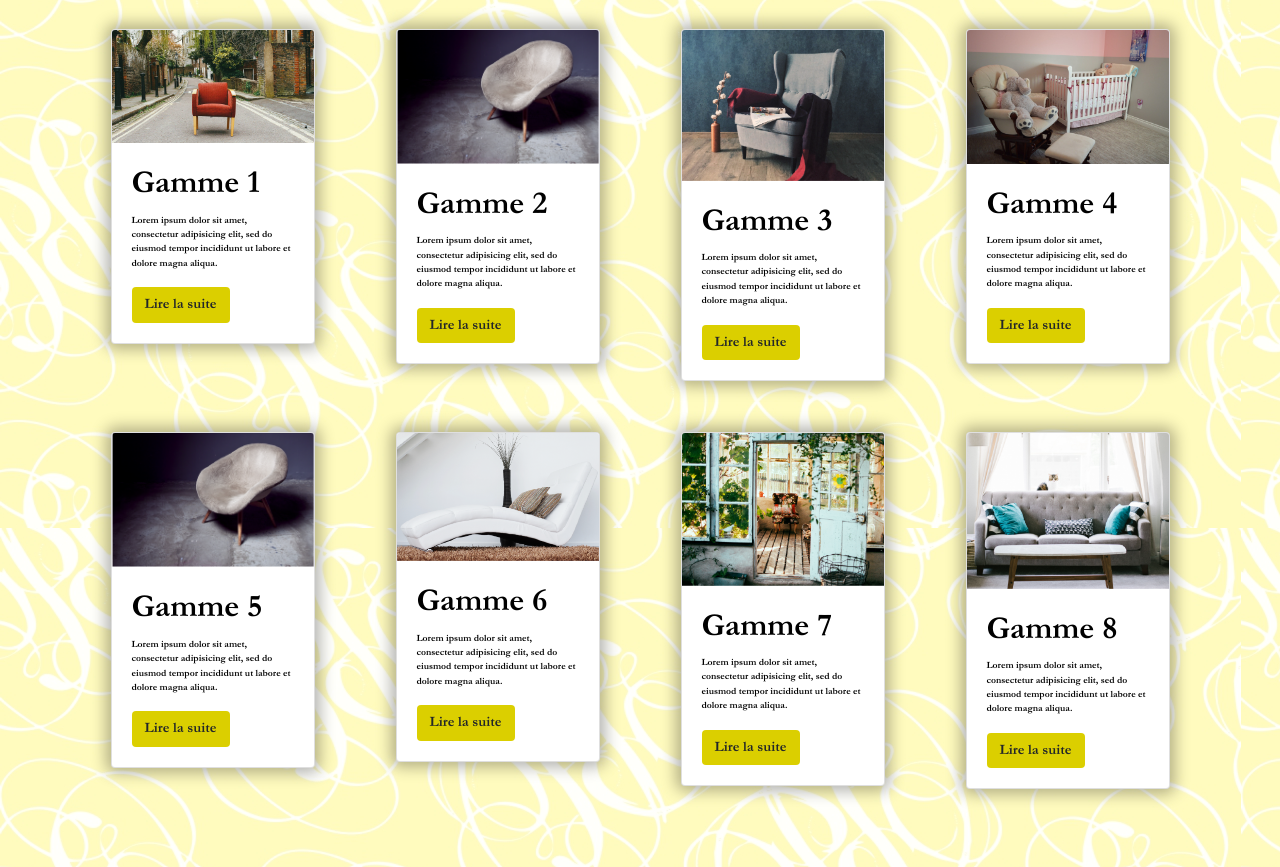
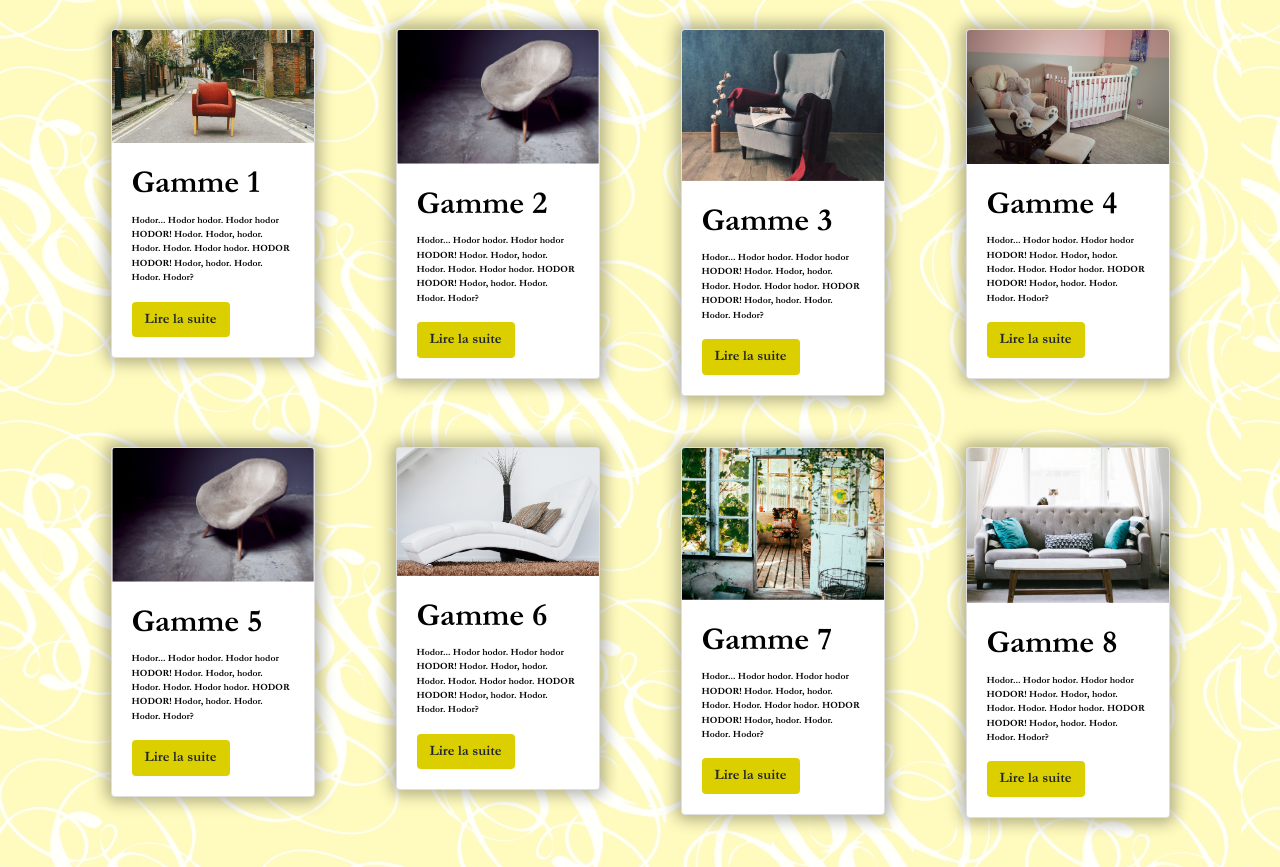
Before and after one commit to mllxmegan/Piccolino, a plain HTML site: page code/index.html in a window 1280 px wide. Shown: the part 1226-2093 px from the top of the page. Drawn offline with nearby package versions, Linux system fonts and the light colour scheme.

Commit message:
HODOR
ajout hodor epsum

```diff
--- a/code/assets/css/style.css
+++ b/code/assets/css/style.css
@@ -15,6 +15,7 @@ a{
 }
 a:hover{
 	cursor:pointer;
+  	color:black;
 }
 
 nav a:hover{
--- a/code/index.html
+++ b/code/index.html
@@ -22,7 +22,7 @@
   <div id="navbarContent" class="collapse navbar-collapse justify-content-center">
   <ul class="navbar-nav ">
     <li class="nav-item active">
-      <a class="nav-link" id="acceuil" href="index.html#accueil">Accueil</a>
+      <a class="nav-link" href="index.html">Accueil</a>
     </li>
     <li class="nav-item">
       <a class="nav-link" href="index.html#gammes">Gammes</a>
@@ -48,7 +48,7 @@
       <img class=" img-fluid d-block w-100 " src="assets/img/livingroom.jpg" alt="First slide">
       <div class="carousel-caption d-none d-md-block text_carousel">
   <h5>Bienvenue</h5>
-  <p> Lorem ipsum dolor sit amet, consectetur adipisicing elit, sed do eiusmod tempor incididunt ut labore et dolore magna aliqua. </p>
+  <p>  Hodor! Hodor hodor. Hodor hodor. Hodor hodor! Hodor! Hodor hodor. Hodor? Hodor, hodor. Hodor. Hodor. </p>
 </div>
     </div>
     <!-- DIAPO 2 -->
@@ -56,23 +56,23 @@
       <img class="img-fluid d-block w-100" src="assets/img/homeoffice.jpg" alt="Second slide">
       <div class="carousel-caption d-none d-md-block text_carousel">
   <h5>Chez</h5>
-  <p> Lorem ipsum dolor sit amet, consectetur adipisicing elit, sed do eiusmod tempor incididunt ut labore et dolore magna aliqua.</p>
+  <p>  Hodor! Hodor hodor. Hodor hodor. Hodor hodor! Hodor! Hodor hodor. Hodor? Hodor, hodor. Hodor. Hodor.</p>
 </div>
     </div>
     <!-- DIAPO 3 -->
     <div class="carousel-item">
       <img class="img-fluid d-block w-100" src="assets/img/chair.jpg" alt="Third slide">
       <div class="carousel-caption d-none d-md-block text_carousel">
-      <h5>Mafieux</h5>
-      <p> Lorem ipsum dolor sit amet, consectetur adipisicing elit, sed do eiusmod tempor incididunt ut labore et dolore magna aliqua. </p>
+      <h5>Les</h5>
+      <p> Hodor! Hodor hodor. Hodor hodor. Hodor hodor! Hodor! Hodor hodor. Hodor? Hodor, hodor. Hodor. Hodor.</p>
     </div>
     </div>
       <!-- DIAPO 4 -->
     <div class="carousel-item">
       <img class="img-fluid d-block w-100" src="assets/img/couch.jpg" alt="Fourth slide">
         <div class="carousel-caption d-none d-md-block text_carousel">
-      <h5>Gentil</h5>
-      <p> Lorem ipsum dolor sit amet, consectetur adipisicing elit, sed do eiusmod tempor incididunt ut labore et dolore magna aliqua.</p>
+      <h5>Gros Tony</h5>
+      <p> Hodor! Hodor hodor. Hodor hodor. Hodor hodor! Hodor! Hodor hodor. Hodor? Hodor, hodor. Hodor. Hodor.</p>
     </div>
     </div>
   </div>
@@ -108,8 +108,7 @@
           <img src="assets/img/chair2.jpg" alt="gamme1" class="card-img-top imagegamme">
           <div class="card-body">
             <h2 class="card-title">Gamme 1</h2>
-            <p class="card-text petittext">Lorem ipsum dolor sit amet, consectetur adipisicing elit, sed do eiusmod
-            tempor incididunt ut labore et dolore magna aliqua.</p>
+            <p class="card-text petittext"> Hodor... Hodor hodor. Hodor hodor HODOR! Hodor. Hodor, hodor. Hodor. Hodor. Hodor hodor. HODOR HODOR! Hodor, hodor. Hodor. Hodor. Hodor?</p>
             <button type="button" data-toggle="modal" data-target="#gamme1" class="btn">Lire la suite</button>
             <div class="modal" id="gamme1">
               <div class="modal-dialog">
@@ -145,8 +144,7 @@
             <img src="assets/img/furniture2.png" alt="gamme2" class="card-img-top imagegamme">
             <div class="card-body">
             <h2 class="card-title">Gamme 2</h2>
-            <p class="card-text petittext">Lorem ipsum dolor sit amet, consectetur adipisicing elit, sed do eiusmod
-            tempor incididunt ut labore et dolore magna aliqua.</p>
+            <p class="card-text petittext"> Hodor... Hodor hodor. Hodor hodor HODOR! Hodor. Hodor, hodor. Hodor. Hodor. Hodor hodor. HODOR HODOR! Hodor, hodor. Hodor. Hodor. Hodor?</p>
              <button type="button" data-toggle="modal" data-target="#gamme2" class="btn">Lire la suite</button>
             <div class="modal" id="gamme2">
               <div class="modal-dialog">
@@ -182,8 +180,7 @@
           <img src="assets/img/design2.png" alt="gamme3" class="card-img-top imagegamme">
           <div class="card-body">
             <h2 class="card-title">Gamme 3</h2>
-            <p class="card-text petittext">Lorem ipsum dolor sit amet, consectetur adipisicing elit, sed do eiusmod
-            tempor incididunt ut labore et dolore magna aliqua.</p>
+            <p class="card-text petittext"> Hodor... Hodor hodor. Hodor hodor HODOR! Hodor. Hodor, hodor. Hodor. Hodor. Hodor hodor. HODOR HODOR! Hodor, hodor. Hodor. Hodor. Hodor?</p>
              <button type="button" data-toggle="modal" data-target="#gamme3" class="btn">Lire la suite</button>
             <div class="modal" id="gamme3">
               <div class="modal-dialog">
@@ -219,8 +216,7 @@
           <img src="assets/img/nursery.jpg" alt="gamme4" class="card-img-top imagegamme">
           <div class="card-body">
             <h2 class="card-title">Gamme 4</h2>
-            <p class="card-text petittext">Lorem ipsum dolor sit amet, consectetur adipisicing elit, sed do eiusmod
-            tempor incididunt ut labore et dolore magna aliqua.</p>
+            <p class="card-text petittext"> Hodor... Hodor hodor. Hodor hodor HODOR! Hodor. Hodor, hodor. Hodor. Hodor. Hodor hodor. HODOR HODOR! Hodor, hodor. Hodor. Hodor. Hodor?</p>
              <button type="button" data-toggle="modal" data-target="#gamme4" class="btn">Lire la suite</button>
             <div class="modal" id="gamme4">
               <div class="modal-dialog">
@@ -259,8 +255,7 @@
           <img src="assets/img/furniture2.png" alt="gamme5" class="card-img-top imagegamme">
           <div class="card-body">
             <h2 class="card-title">Gamme 5</h2>
-            <p class="card-text petittext">Lorem ipsum dolor sit amet, consectetur adipisicing elit, sed do eiusmod
-            tempor incididunt ut labore et dolore magna aliqua.</p>
+            <p class="card-text petittext"> Hodor... Hodor hodor. Hodor hodor HODOR! Hodor. Hodor, hodor. Hodor. Hodor. Hodor hodor. HODOR HODOR! Hodor, hodor. Hodor. Hodor. Hodor?</p>
              <button type="button" data-toggle="modal" data-target="#gamme5" class="btn">Lire la suite</button>
             <div class="modal" id="gamme5">
               <div class="modal-dialog">
@@ -296,8 +291,7 @@
             <img src="assets/img/couch.png" alt="game6" class="card-img-top imagegamme">
             <div class="card-body">
             <h2 class="card-title">Gamme 6</h2>
-            <p class="card-text petittext">Lorem ipsum dolor sit amet, consectetur adipisicing elit, sed do eiusmod
-            tempor incididunt ut labore et dolore magna aliqua.</p>
+            <p class="card-text petittext"> Hodor... Hodor hodor. Hodor hodor HODOR! Hodor. Hodor, hodor. Hodor. Hodor. Hodor hodor. HODOR HODOR! Hodor, hodor. Hodor. Hodor. Hodor?</p>
              <button type="button" data-toggle="modal" data-target="#gamme6" class="btn">Lire la suite</button>
             <div class="modal" id="gamme6">
               <div class="modal-dialog">
@@ -333,8 +327,7 @@
           <img src="assets/img/chair.png" alt="gamme7" class="card-img-top imagegamme">
           <div class="card-body">
             <h2 class="card-title">Gamme 7</h2>
-            <p class="card-text petittext">Lorem ipsum dolor sit amet, consectetur adipisicing elit, sed do eiusmod
-            tempor incididunt ut labore et dolore magna aliqua.</p>
+            <p class="card-text petittext"> Hodor... Hodor hodor. Hodor hodor HODOR! Hodor. Hodor, hodor. Hodor. Hodor. Hodor hodor. HODOR HODOR! Hodor, hodor. Hodor. Hodor. Hodor?</p>
              <button type="button" data-toggle="modal" data-target="#gamme7" class="btn">Lire la suite</button>
             <div class="modal" id="gamme7">
               <div class="modal-dialog">
@@ -370,8 +363,7 @@
           <img src="assets/img/living-room.png" alt="gamme8" class="card-img-top imagegamme">
           <div class="card-body">
             <h2 class="card-title">Gamme 8</h2>
-            <p class="card-text petittext">Lorem ipsum dolor sit amet, consectetur adipisicing elit, sed do eiusmod
-            tempor incididunt ut labore et dolore magna aliqua.</p>
+            <p class="card-text petittext"> Hodor... Hodor hodor. Hodor hodor HODOR! Hodor. Hodor, hodor. Hodor. Hodor. Hodor hodor. HODOR HODOR! Hodor, hodor. Hodor. Hodor. Hodor?</p>
              <button type="button" data-toggle="modal" data-target="#gamme8" class="btn">Lire la suite</button>
             <div class="modal" id="gamme8">
               <div class="modal-dialog">
@@ -421,7 +413,7 @@
           <img src="assets/img/giorgio.jpg" alt="certificate" class="card-img-top photo">
           <div class="card-body">
             <h5 class="card-title nom">Giorgio</h5>
-            <p class="card-text description">Lorem ipsum dolor sit amet, consectetur adipisicing elit, sed do eiusmod tempor incididunt ut labore et dolore magna aliqua. Ut enim ad minim veniam,quis nostrud exercitation.</p>
+            <p class="card-text description"> Hodor... Hodor hodor. Hodor hodor HODOR! Hodor. Hodor, hodor. Hodor. Hodor. Hodor hodor. HODOR HODOR! Hodor, hodor. Hodor. Hodor. Hodor?</p>
             <a class="btn" href="mailto:georgio@gmail.com" role="button">Lui envoyer un mail</a>
           </div>
         </div>
@@ -431,7 +423,7 @@
             <img src="assets/img/luigi.jpeg" alt="instructor" class="card-img-top photo">
             <div class="card-body">
             <h5 class="card-title nom">Luigi</h5>
-            <p class="card-text description">Lorem ipsum dolor sit amet, consectetur adipisicing elit, sed do eiusmod tempor incididunt ut labore et dolore magna aliqua. Ut enim ad minim veniam,quis nostrud exercitation.</p>
+            <p class="card-text description"> Hodor... Hodor hodor. Hodor hodor HODOR! Hodor. Hodor, hodor. Hodor. Hodor. Hodor hodor. HODOR HODOR! Hodor, hodor. Hodor. Hodor. Hodor?.</p>
             <a class="btn" href="mailto:luigi@gmail.com" role="button">Lui envoyer un mail</a>
           </div>
         </div>
@@ -441,7 +433,7 @@
           <img src="assets/img/jr.png" alt="job search" class="card-img-top photo">
           <div class="card-body">
             <h5 class="card-title nom">Giorgio Jr.</h5>
-            <p class="card-text description">Lorem ipsum dolor sit amet, consectetur adipisicing elit, sed do eiusmod tempor incididunt ut labore et dolore magna aliqua. Ut enim ad minim veniam,quis nostrud exercitation.</p>
+            <p class="card-text description"> Hodor... Hodor hodor. Hodor hodor HODOR! Hodor. Hodor, hodor. Hodor. Hodor. Hodor hodor. HODOR HODOR! Hodor, hodor. Hodor. Hodor. Hodor?</p>
             <a class="btn" href="mailto:georgiojr@gmail.com" role="button">Lui envoyer un mail</a>
           </div>
         </div>
@@ -452,10 +444,8 @@
   <div class="col-12 col-lg-7">
     <div class="card bg-transparent">
     <h3 class="titreorigine">Nos<br>Origines</h3>
-    <p class="paragraphe">Lorem ipsum dolor sit amet, consectetur adipisicing elit, sed do eiusmod
-    tempor incididunt ut labore et dolore magna aliqua. <br>
-    quis nostrud exercitation ullamco laboris nisi ut aliquip ex ea commodo
-    consequat. Duis aute irure dolor in reprehenderit.</p>
+    <p class="paragraphe"> Hodor... Hodor hodor. Hodor hodor HODOR! Hodor. Hodor, hodor. Hodor. Hodor. Hodor hodor. HODOR HODOR! Hodor, hodor. Hodor. Hodor. Hodor? <br>
+     Hodor... Hodor hodor. Hodor hodor HODOR! Hodor. Hodor, hodor. Hodor. Hodor. Hodor hodor. HODOR HODOR!</p>
   </div>
   </div>
   <div class="col-12 col-lg-5">
@@ -474,10 +464,8 @@
 <div class="col-12 col-lg-7">
     <div class="card bg-transparent">
     <h3 class="titreorigine">Nos<br>Infrastructures</h3>
-    <p class="paragraphe">Lorem ipsum dolor sit amet, consectetur adipisicing elit, sed do eiusmod
-    tempor incididunt ut labore et dolore magna aliqua. <br>
-    quis nostrud exercitation ullamco laboris nisi ut aliquip ex ea commodo
-    consequat. Duis aute irure dolor in reprehenderit.</p>
+    <p class="paragraphe"> Hodor... Hodor hodor. Hodor hodor HODOR! Hodor. Hodor, hodor. Hodor. Hodor. Hodor hodor. HODOR HODOR! Hodor, hodor. Hodor. Hodor. Hodor? <br>
+     Hodor... Hodor hodor. Hodor hodor HODOR! Hodor. Hodor, hodor. Hodor. Hodor. Hodor hodor. HODOR HODOR!</p>
   </div>
   </div>
 </div>
@@ -495,7 +483,8 @@
   </div>
     <div id="collapseOne" class="panel-collapse collapse" role="tabpanel" aria-labelledby="headingOne">
       <div class="panel-body texteaccordeon">
-        Anim pariatur cliche reprehenderit, enim eiusmod high life accusamus terry richardson ad squid. 3 wolf moon officia aute, non cupidatat skateboard dolor brunch. Food truck quinoa nesciunt laborum eiusmod. Brunch 3 wolf moon tempor, sunt aliqua put a bird on it squid single-origin coffee nulla assumenda shoreditch et. Nihil anim keffiyeh helvetica, craft beer labore wes anderson cred nesciunt sapiente ea proident. Ad vegan excepteur butcher vice lomo. Leggings occaecat craft beer farm-to-table, raw denim aesthetic synth nesciunt you probably haven't heard of them accusamus labore sustainable VHS.
+     Hodor... Hodor hodor. Hodor hodor HODOR! Hodor. Hodor, hodor. Hodor. Hodor. Hodor hodor. HODOR HODOR! Hodor, hodor. Hodor. Hodor. Hodor? Hodor hodor. Hodor, hodor, hodor hodor. HODOR? Hodor, hodor, hodor hodor. Hodor! Hodor hodor. HODOR? Hodor hodor HODOR! Hodor.
+      Hodor... Hodor hodor. Hodor hodor HODOR! Hodor. Hodor, hodor. Hodor. Hodor. Hodor hodor. HODOR HODOR! Hodor, hodor. Hodor. Hodor. Hodor? Hodor hodor. Hodor, hodor, hodor hodor. HODOR? Hodor, hodor, hodor hodor. Hodor! Hodor hodor. HODOR? Hodor hodor HODOR! Hodor.
       </div>
     </div>
   </div>
@@ -512,7 +501,8 @@
   </div>
     <div id="collapseTwo" class="panel-collapse collapse" role="tabpanel" aria-labelledby="headingTwo">
       <div class="panel-body texteaccordeon">
-        Anim pariatur cliche reprehenderit, enim eiusmod high life accusamus terry richardson ad squid. 3 wolf moon officia aute, non cupidatat skateboard dolor brunch. Food truck quinoa nesciunt laborum eiusmod. Brunch 3 wolf moon tempor, sunt aliqua put a bird on it squid single-origin coffee nulla assumenda shoreditch et. Nihil anim keffiyeh helvetica, craft beer labore wes anderson cred nesciunt sapiente ea proident. Ad vegan excepteur butcher vice lomo. Leggings occaecat craft beer farm-to-table, raw denim aesthetic synth nesciunt you probably haven't heard of them accusamus labore sustainable VHS.
+       Hodor... Hodor hodor. Hodor hodor HODOR! Hodor. Hodor, hodor. Hodor. Hodor. Hodor hodor. HODOR HODOR! Hodor, hodor. Hodor. Hodor. Hodor? Hodor hodor. Hodor, hodor, hodor hodor. HODOR? Hodor, hodor, hodor hodor. Hodor! Hodor hodor. HODOR? Hodor hodor HODOR! Hodor.
+        Hodor... Hodor hodor. Hodor hodor HODOR! Hodor. Hodor, hodor. Hodor. Hodor. Hodor hodor. HODOR HODOR! Hodor, hodor. Hodor. Hodor. Hodor? Hodor hodor. Hodor, hodor, hodor hodor. HODOR? Hodor, hodor, hodor hodor. Hodor! Hodor hodor. HODOR? Hodor hodor HODOR! Hodor.
       </div>
     </div>
   </div>
@@ -529,7 +519,8 @@
     </div>
     <div id="collapseThree" class="panel-collapse collapse" role="tabpanel" aria-labelledby="headingThree">
       <div class="panel-body texteaccordeon">
-        Anim pariatur cliche reprehenderit, enim eiusmod high life accusamus terry richardson ad squid. 3 wolf moon officia aute, non cupidatat skateboard dolor brunch. Food truck quinoa nesciunt laborum eiusmod. Brunch 3 wolf moon tempor, sunt aliqua put a bird on it squid single-origin coffee nulla assumenda shoreditch et. Nihil anim keffiyeh helvetica, craft beer labore wes anderson cred nesciunt sapiente ea proident. Ad vegan excepteur butcher vice lomo. Leggings occaecat craft beer farm-to-table, raw denim aesthetic synth nesciunt you probably haven't heard of them accusamus labore sustainable VHS.
+       Hodor... Hodor hodor. Hodor hodor HODOR! Hodor. Hodor, hodor. Hodor. Hodor. Hodor hodor. HODOR HODOR! Hodor, hodor. Hodor. Hodor. Hodor? Hodor hodor. Hodor, hodor, hodor hodor. HODOR? Hodor, hodor, hodor hodor. Hodor! Hodor hodor. HODOR? Hodor hodor HODOR! Hodor.
+        Hodor... Hodor hodor. Hodor hodor HODOR! Hodor. Hodor, hodor. Hodor. Hodor. Hodor hodor. HODOR HODOR! Hodor, hodor. Hodor. Hodor. Hodor? Hodor hodor. Hodor, hodor, hodor hodor. HODOR? Hodor, hodor, hodor hodor. Hodor! Hodor hodor. HODOR? Hodor hodor HODOR! Hodor.
       </div>
     </div>
   </div>
```
